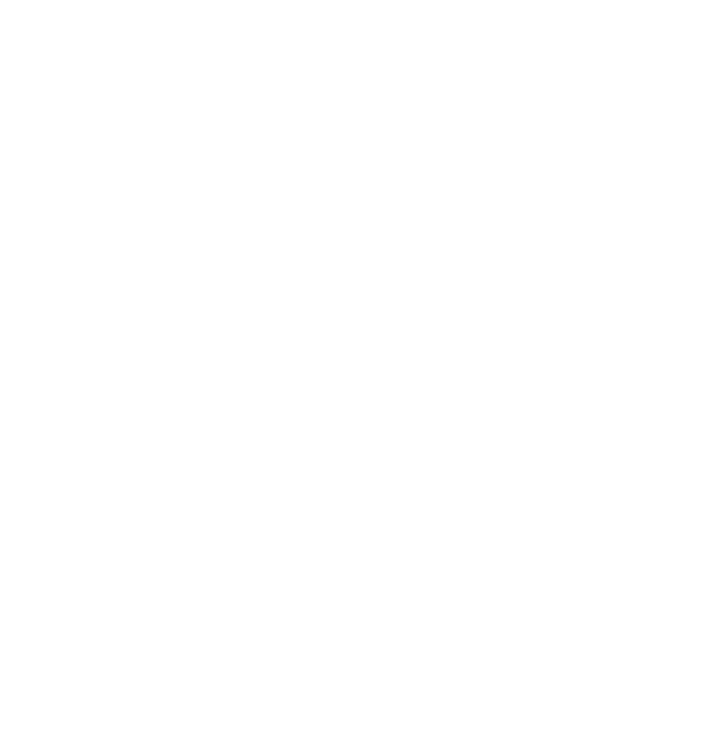
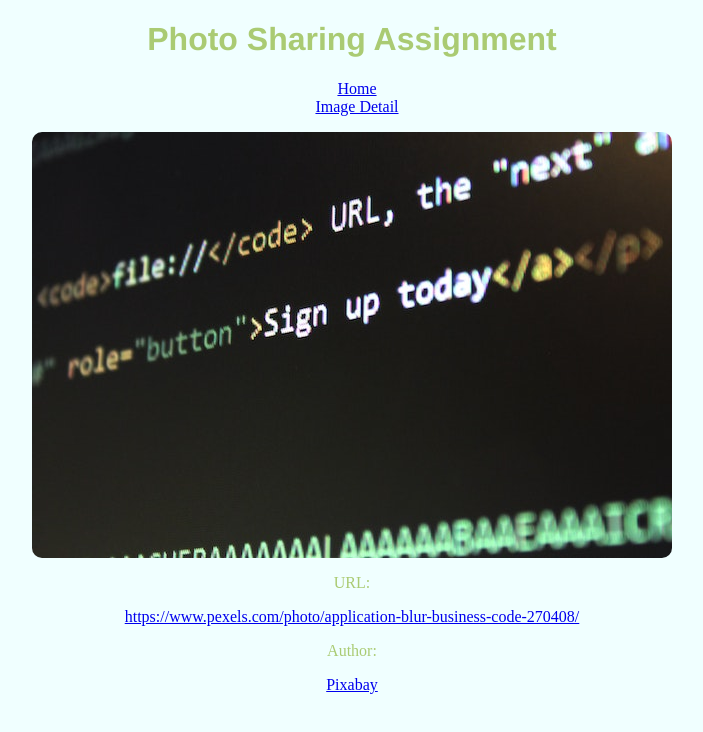
Before and after one commit to Vierader/449-photos, a plain HTML site: page image.html in a window 1280 px wide. Shown: the whole page, without its empty margins (288-991 px from the left). Drawn offline with Linux system fonts and the light colour scheme.

Commit message:
Finished assignment

```diff
--- a/image.html
+++ b/image.html
@@ -8,7 +8,18 @@
     <link rel="stylesheet" href="screen.css">
 </head>
 <body>
+    <div>
+      <h1>Photo Sharing Assignment</h1>
+      <ul>
+        <li id="first"><a href="index.html">Home</a></li>
+        <li id="second"><a href="image.html">Image Detail</a></li>
+      </ul>
+    </div>
+    <div id="pic"><img src="images/pexels-pixabay-270408.jpg" alt="image 2">
+        <p>URL: </p><a href="https://www.pexels.com/photo/application-blur-business-code-270408/">https://www.pexels.com/photo/application-blur-business-code-270408/</a></p>
+        <p>Author: </p><a href="https://www.pexels.com/@pixabay/">Pixabay</a></p>
 
+    </div>
     <script src="index.js"></script>
 </body>
 </html>
--- a/screen.css
+++ b/screen.css
@@ -1 +1,42 @@
 /* Add screen styles below */
+ body {
+    background-color: azure;
+    color: #AACB73;
+ }
+.flex-grid {
+    display: flex;
+    flex-wrap: wrap;
+    justify-content: center;
+    gap: 20px;
+}
+
+img{
+    border-radius: 10px;
+}
+
+h1 {
+    font-family: 'Franklin Gothic Medium';
+    text-align: center;
+}
+
+ul {
+    text-align: center;
+    list-style-type: none;
+    margin-right: 30px;
+    text-decoration: none;
+    color: black;
+}
+
+li {
+    text-decoration: none;
+}
+
+body #pic img {
+    display: block;
+    justify-content: center;
+    margin: 0 auto;
+}
+
+body #pic {
+    text-align: center;
+}
```
Also changed, not shown: index.html (+18 -4 lines), images/pexels-cottonbro-studio-3201478.jpg (deleted), images/pexels-pixabay-270408.jpg (added).
